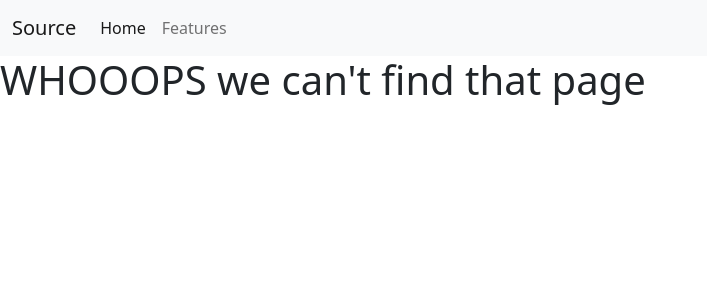
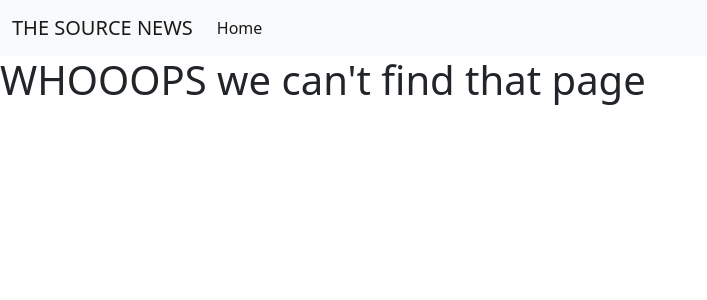
Before and after one commit to benjaminbills/newsroom, a Flask app: template app/templates/404.html in a window 1280 px wide. Shown: the top 300 px of the page, without its empty margins (0-707 px from the left). Run offline with Flask 2, Linux system fonts and the light colour scheme; the template is opened without the code that fills it, so the values that code supplies are empty; some libraries are stand-ins or nearby versions.

```diff
--- a/app/templates/navbar.html
+++ b/app/templates/navbar.html
@@ -1,18 +1,16 @@
 
 <nav class="navbar navbar-expand-lg navbar-light bg-light">
   <div class="container-fluid">
-    <a class="navbar-brand" href="#">Source</a>
+    <a class="navbar-brand" href="/">THE SOURCE NEWS</a>
     <button class="navbar-toggler" type="button" data-bs-toggle="collapse" data-bs-target="#navbarNav" aria-controls="navbarNav" aria-expanded="false" aria-label="Toggle navigation">
       <span class="navbar-toggler-icon"></span>
     </button>
     <div class="collapse navbar-collapse" id="navbarNav">
       <ul class="navbar-nav">
         <li class="nav-item">
-          <a class="nav-link active" aria-current="page" href="#">Home</a>
+          <a class="nav-link active" aria-current="page" href="/">Home</a>
         </li>
-        <li class="nav-item">
-          <a class="nav-link" href="#">Features</a>
-        </li>
+
 
       </ul>
     </div>
```
Also changed, not shown: app/static/css/index.css (+9 -1 lines).
